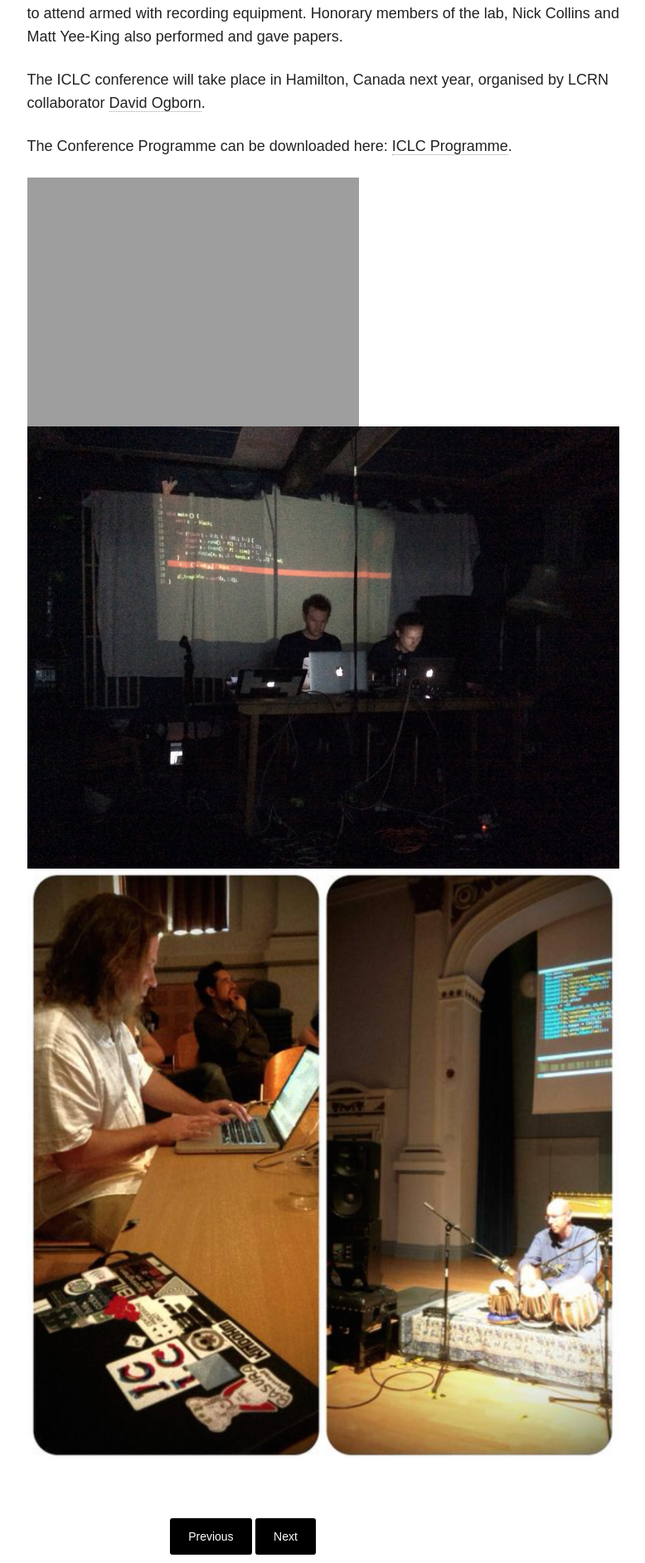
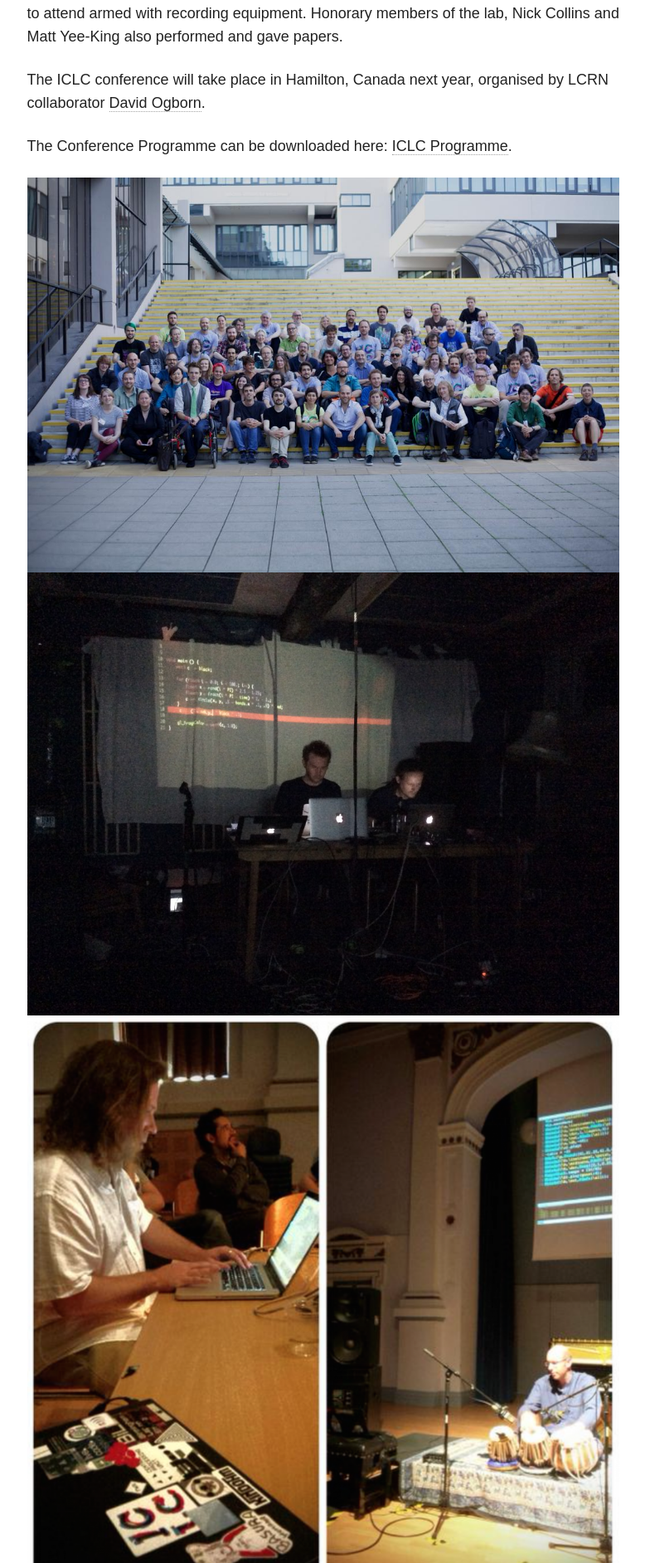
Before and after one commit to thormagnusson/miptl, a Jekyll site: the page built from _posts/blog/2015-06-21-iclc.md, in a window 1280 px wide. Shown: the part 892-2776 px from the top of the page at 83% size, without its empty margins (347-1125 px from the left). Built offline with Jekyll 4.4.1, drawn with Linux system fonts in a browser that asks for light colours; nearby versions of some CDN libraries.

Commit message:
working on site

```diff
--- a/_posts/blog/2015-06-21-iclc.md
+++ b/_posts/blog/2015-06-21-iclc.md
@@ -18,6 +18,6 @@ The ICLC conference will take place in Hamilton, Canada next year, organised by
 
 The Conference Programme can be downloaded here: [ICLC Programme](http://miptl.org/site/wp-content/uploads/2015/07/ICLC-Programme.pdf).
 
-![ICLC participants]( {{site.url}}/images/ICLC_participants.jpg)
+![ICLC participants]( {{site.url}}/images/ICLC_participants.jpeg)
 ![Obi and Chris]( {{site.url}}/images/obi_chris.jpg)
 ![Ogborn]( {{site.url}}/images/ogborn.png)
```
